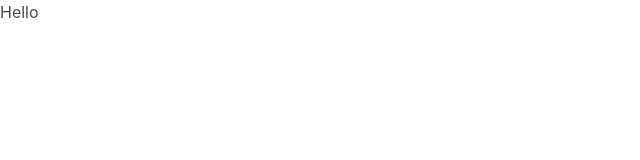
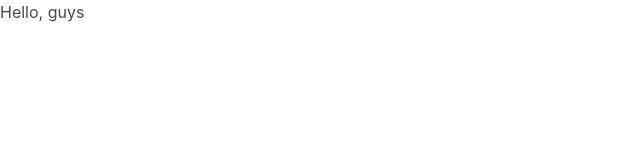
Before and after one commit to gregrx/gregrx.github.io, a website: page index.html in a window 1280 px wide. Shown: the full height of the page, 0-640 px from the left. Drawn offline with nearby package versions, Linux system fonts and the light colour scheme.

Commit message:
new setup

```diff
--- a/index.html
+++ b/index.html
@@ -14,7 +14,7 @@
 <body>
 
     <main>
-        <div class="main__wrap">Hello</div>
+        <div class="main__wrap">Hello, guys</div>
     </main>
 
     <footer id="footer"></footer>
```
Also changed, not shown: 1 other file.
